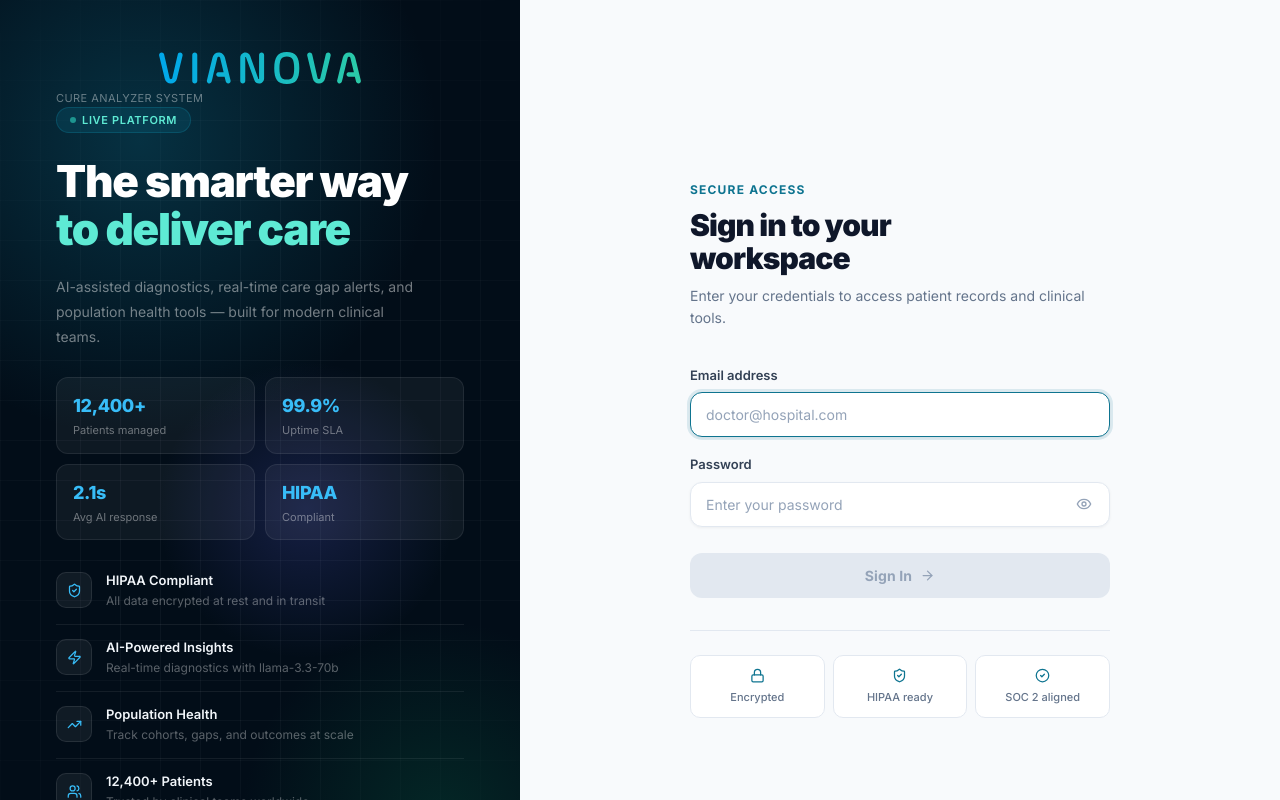
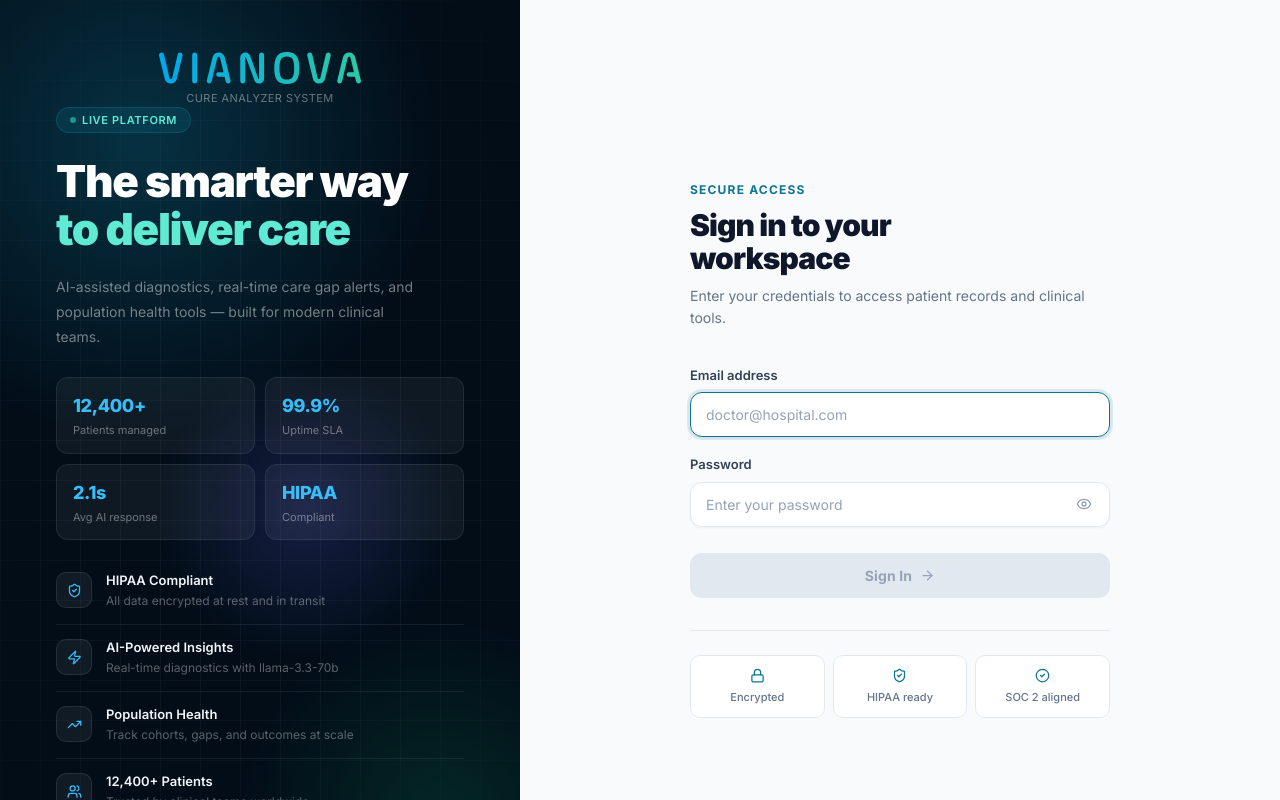
Before and after one commit to Thebestoo/VianovaHealthCureV3, a React (Vite) app: page /login in a window 1280 px wide. Built offline with nearby package versions, Linux system fonts and the light colour scheme.

Commit message:
Center the Cure Analyzer System tagline under the logo
Applied on both the login page and sidebar so the tagline sits centered directly below the logo instead of left-aligned.

```diff
--- a/src/components/Layout.jsx
+++ b/src/components/Layout.jsx
@@ -134,9 +134,9 @@ export default function Layout({ children }) {
       {/* ── Desktop sidebar ── */}
       <aside className="sidebar">
         <div className="sidebar-logo">
-          <div style={{ display: 'flex', flexDirection: 'column', gap: 6 }}>
+          <div style={{ display: 'flex', flexDirection: 'column', alignItems: 'center', gap: 6 }}>
             <img src="/vianova-logo.svg" alt="Vianova Health" style={{ height: 26, width: 'auto' }} />
-            <div className="tagline">Cure Analyzer System</div>
+            <div className="tagline" style={{ textAlign: 'center' }}>Cure Analyzer System</div>
           </div>
         </div>
 
--- a/src/pages/Login.jsx
+++ b/src/pages/Login.jsx
@@ -207,9 +207,9 @@ export default function Login() {
           <div className="login-left-glow3" />
 
           {/* Logo */}
-          <div style={{ position: 'relative', display: 'flex', flexDirection: 'column', gap: 6, marginBottom: 'auto' }}>
+          <div style={{ position: 'relative', display: 'flex', flexDirection: 'column', alignItems: 'center', gap: 6, marginBottom: 'auto' }}>
             <img src="/vianova-logo.svg" alt="Vianova Health" style={{ height: 32, width: 'auto' }} />
-            <div style={{ color: 'rgba(255,255,255,.4)', fontSize: 11, letterSpacing: '.04em' }}>CURE ANALYZER SYSTEM</div>
+            <div style={{ color: 'rgba(255,255,255,.4)', fontSize: 11, letterSpacing: '.04em', textAlign: 'center' }}>CURE ANALYZER SYSTEM</div>
           </div>
 
           {/* Hero copy */}
```
